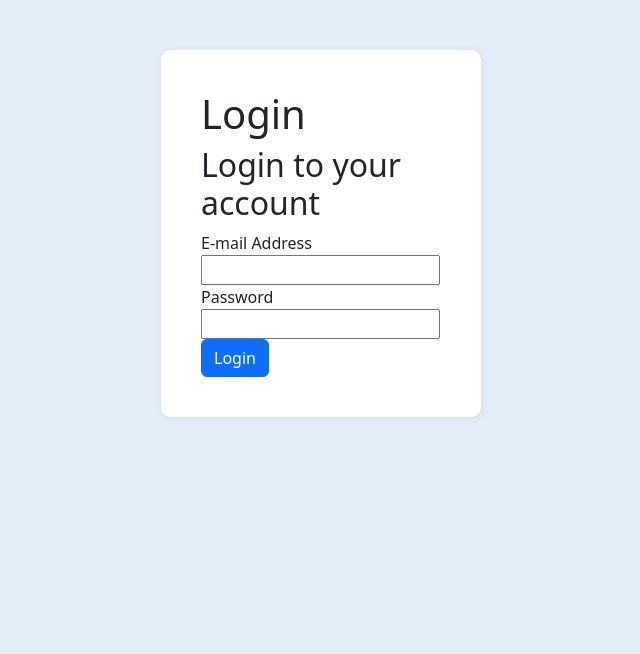
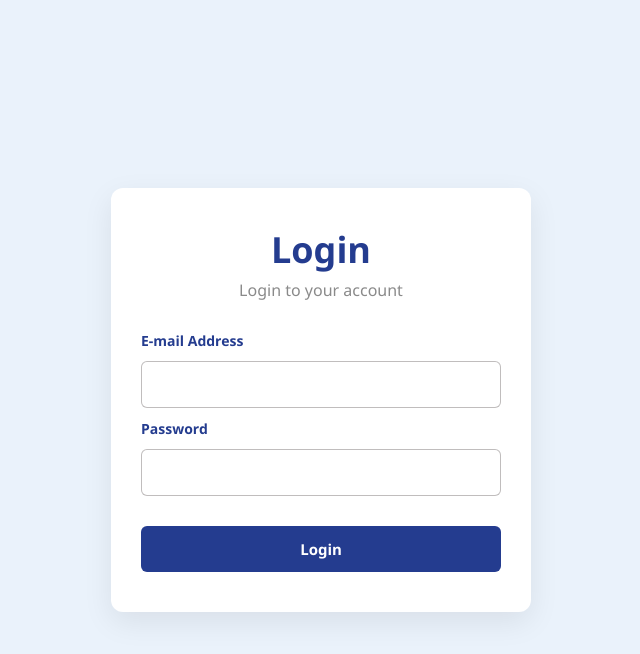
Before and after one commit to arquitaj/Web-Technology-Application, a React (Vite) app: page / in a window 1280 px wide. Shown: the top 654 px of the page, without its empty margins (319-959 px from the left). Built offline with nearby package versions, Linux system fonts and the light colour scheme.

Commit message:
Css for Login

```diff
--- a/src/App.css
+++ b/src/App.css
@@ -1,17 +1,89 @@
-body{
-    background-color: #E3EDF9;
+/* Default */
+* {
+  box-sizing: border-box;
+  font-family: 'Segoe UI', Tahoma, Geneva, Verdana, sans-serif;
 }
-.signUp{
-    width: 25%;
-    margin: 50px auto;
-    padding: 40px;
-    background-color: white;
-    border-radius: 10px;
-    box-shadow: 1px 1px 8px rgba(0,0,0,0.065);
+
+body {
+  margin: 0;
 }
-label{
-    display: block;
+
+/* Page background */
+.signUp {
+  min-height: 100vh;
+  background-color: #eaf2fb;
+  display: flex;
+  justify-content: center;
+  align-items: center;
 }
-input{
-    display: block;
+
+/* White card container */
+.loginForm {
+  background-color: #ffffff;
+  width: 100%;
+  max-width: 420px;
+  padding: 40px 30px;
+  border-radius: 12px;
+  box-shadow: 0px 10px 30px rgba(0, 0, 0, 0.08);
+  text-align: center;
 }
+
+/* Headings (Login & Login to your account.) */
+.loginForm h1 {
+  font-size: 36px;
+  color: #243c8f;
+  margin-bottom: 10px;
+  font-weight: bold;
+}
+
+.loginForm h2 {
+  font-size: 16px;
+  font-weight: normal;
+  color: #8a8a8a;
+  margin-bottom: 30px;
+}
+
+/* Input group */
+.inputGroup {
+  display: flex;
+  flex-direction: column;
+  gap: 10px;
+  text-align: left;
+}
+
+/* Labels (Email & Password) */
+.inputGroup label {
+  font-size: 14px;
+  color: #243c8f;
+  font-weight: 600;
+}
+
+/* Text Boxes */
+.inputGroup input {
+  padding: 12px 14px;
+  border-radius: 6px;
+  border: 1px solid #827d7c80;
+  font-size: 14px;
+  outline: none;
+}
+
+.inputGroup input:focus {
+  border-color: #243c8f;
+}
+
+/* LogIn Button */
+.inputGroup button {
+  margin-top: 20px;
+  padding: 12px;
+  background-color: #243c8f;
+  color: white;
+  border: none;
+  border-radius: 6px;
+  font-size: 15px;
+  font-weight: 600;
+  cursor: pointer;
+}
+
+.inputGroup button:hover {
+  background-color: #1c2f73;
+}
```
